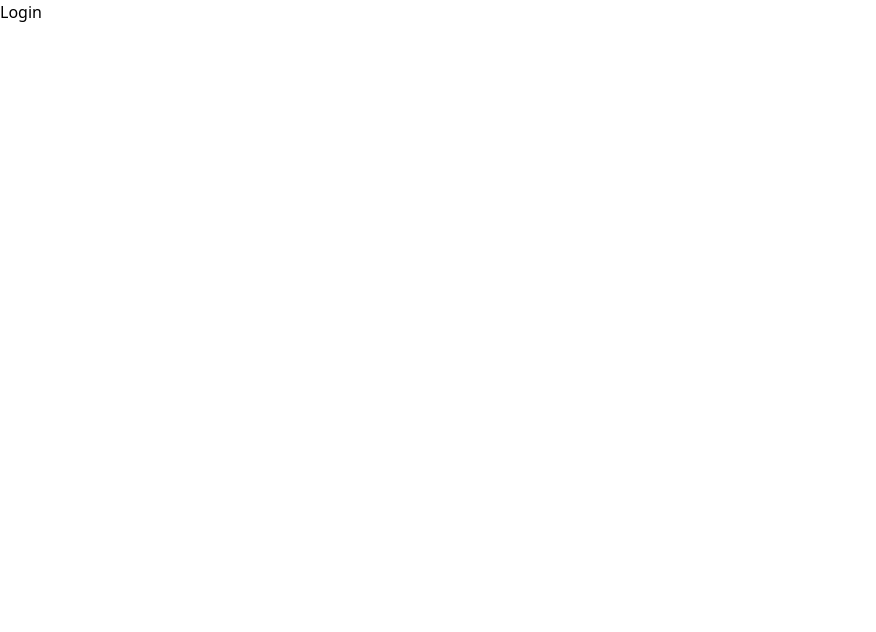
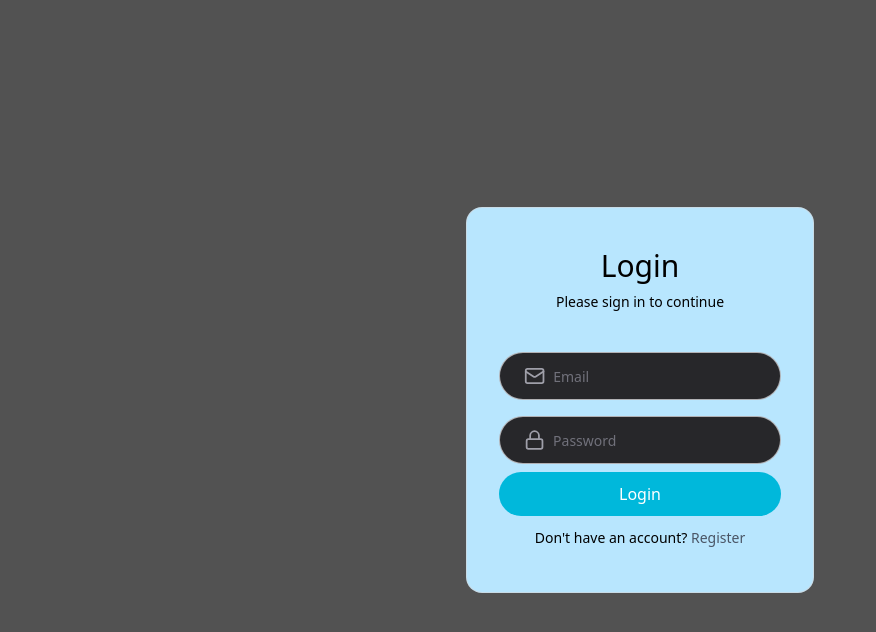
Before and after one commit to Kailashk-26/Task-Manager, a React (Vite) app in the folder Frontend/: page /reg in a window 1280 px wide. Shown: the top 632 px of the page, without its empty margins (0-876 px from the left). Built offline with nearby package versions, Linux system fonts and the light colour scheme.

Commit message:
login page created

```diff
--- a/Frontend/src/components/Login.tsx
+++ b/Frontend/src/components/Login.tsx
@@ -1,8 +1,69 @@
+import { LockIcon, Mail, User } from "lucide-react";
+import { useState, type ChangeEvent, type FormEvent } from "react";
 
 const Login = () => {
+  const [state, setState] = useState("login");
+
+    const [data, setData] = useState({
+        name: "",
+        email: "",
+        password: "",
+    });
+
+    const onChangeHandler = (e: ChangeEvent<HTMLInputElement>) => {
+        setData((prev) => ({ ...prev, [e.target.name]: e.target.value }));
+    };
+
+    const handleSubmit = (e: FormEvent<HTMLFormElement>) => {
+        e.preventDefault();
+
+    };
   return (
-    <div>Login</div>
-  )
+      <div className="flex items-center justify-center h-screen bg-neutral-600">
+        <form
+            onSubmit={handleSubmit}
+            className=" sm:w-87 text-center border border-zinc-300/60 rounded-2xl px-8 bg-sky-200"
+        >
+            <h1 className="text-black text-3xl mt-10 font-medium">
+                {state === "login" ? "Login" : "Register"}
+            </h1>
+            <p className="text-black  text-sm mt-2 pb-6">
+                Please {state === "login" ? "sign in" : "sign up"} to continue
+            </p>
+
+            {state !== "login" && (
+                <div className="flex items-center w-full mt-4 bg-zinc-800 border border-zinc-300/80 h-12 rounded-full overflow-hidden pl-6 gap-2">
+                    <User className="text-zinc-400"/>
+                    <input type="text" placeholder="Name" className="bg-transparent text-zinc-200 placeholder-zinc-500 outline-none text-sm w-full h-full" name="name" value={data.name} onChange={onChangeHandler} required />
+                </div>
+            )}
+
+            <div className="flex items-center w-full mt-4 bg-zinc-800 border border-zinc-300/80 h-12 rounded-full overflow-hidden pl-6 gap-2">
+                <Mail className="text-zinc-400"/>
+                <input type="email" placeholder="Email" className="bg-transparent text-zinc-200 placeholder-zinc-500 outline-none text-sm w-full h-full" name="email" value={data.email} onChange={onChangeHandler} required />
+            </div>
+
+            <div className="flex items-center w-full mt-4 bg-zinc-800 border border-zinc-300/80 h-12 rounded-full overflow-hidden pl-6 gap-2">
+                <LockIcon className="text-zinc-400"/>
+                <input type="password" placeholder="Password" className="bg-transparent text-zinc-200 placeholder-zinc-500 outline-none text-sm w-full h-full pr-4" name="password" value={data.password} onChange={onChangeHandler} required />
+            </div>
+
+
+            <button type="submit" className="mt-2 w-full h-11 rounded-full text-white bg-cyan-500 hover:opacity-90 transition-opacity" >
+                {state === "login" ? "Login" : "Create Account"}
+            </button>
+
+            <p className="text-black text-sm mt-3 mb-11">
+                {state === "login"
+                    ? "Don't have an account? "
+                    : "Already have an account? "}
+                <button type="button" className="text-gray-600 " onClick={() => setState((prev) => prev === "login" ? "register" : "login")} >
+                    {state === "login" ? "Register" : "Login"}
+                </button>
+            </p>
+        </form>
+      </div>
+    );
 }
 
 export default Login
--- a/Frontend/src/components/Navbar.tsx
+++ b/Frontend/src/components/Navbar.tsx
@@ -1,6 +1,14 @@
 import { ClipboardList, LogOut, User } from 'lucide-react'
+import { useNavigate } from 'react-router-dom'
 
 const Navbar = () => {
+    const navigate=useNavigate()
+    const goProfile=()=>{
+        navigate('/profile')
+    }
+    const goToTasks=()=>{
+        navigate('/tasks')
+    }
   return (
     <div className=''>
         <div className="p-3 flex items-center justify-between bg-blue-200 shadow-sm ">
@@ -8,13 +16,13 @@ const Navbar = () => {
                 <a>Task Manager</a>
             </div>
             <div className="navbar-end">
-                <button className="btn btn-ghost btn-circle">
+                <button onClick={()=>goToTasks()} className="btn btn-ghost btn-circle">
                 <div className="indicator">
                     <ClipboardList/>
                     <span className="badge badge-xs badge-primary indicator-item"></span>
                 </div>
                 </button>
-                <button className="btn btn-ghost btn-circle">
+                <button onClick={()=>goProfile()} className="btn btn-ghost btn-circle">
                     <User/>
                 </button>
                 <button className="btn btn-ghost btn-circle">
--- a/Frontend/src/pages/Home.tsx
+++ b/Frontend/src/pages/Home.tsx
@@ -9,7 +9,7 @@ const Home = () => {
         <Sidebar/>
         <div className='flex flex-col w-full'>
             <Navbar/>
-            <div className='m-6 bg-linear-to-r from-indigo-500 to-blue-500 rounded items-center flex flex-col justify-center border p-8'>
+            <div className='m-6 bg-linear-to-r from-indigo-500 to-blue-500 rounded-lg items-center flex flex-col justify-center p-8 shadow-md shadow-black'>
                 <Plus/>
                 <p>New Task</p>
             </div>
```
